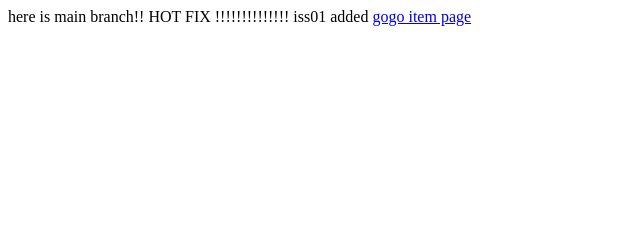
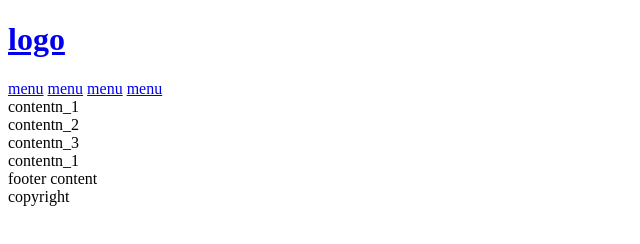
Before and after one commit to suhyun1115/hl_work, a plain HTML site: page index.html in a window 1280 px wide. Shown: the whole page, without its empty margins (0-640 px from the left). Drawn offline with Linux system fonts and the light colour scheme.

Commit message:
web site bone

```diff
--- a/index.html
+++ b/index.html
@@ -8,11 +8,33 @@
   <title>Document</title>
 </head>
 <body>
-  here is main branch!!
-
-  HOT FIX !!!!!!!!!!!!!!
-
-  iss01 added
-  <a href="item.html">gogo item page</a>
+  <header>
+    <h1><a href="#!">logo</a></h1>
+    <nav>
+      <a href="#!">menu</a>
+      <a href="#!">menu</a>
+      <a href="#!">menu</a>
+      <a href="#!">menu</a>
+    </nav>
+  </header>
+  <main>
+    <section>
+      <div>contentn_1</div>
+    </section>
+    <section>
+      <div>contentn_2</div>
+    </section>
+    <section>
+      <div>contentn_3</div>
+    </section>
+    <section>
+      <div>contentn_1</div>
+    </section>
+  </main>
+  <footer>
+    footer content
+    <br>
+    copyright
+  </footer>
 </body>
 </html>
```
